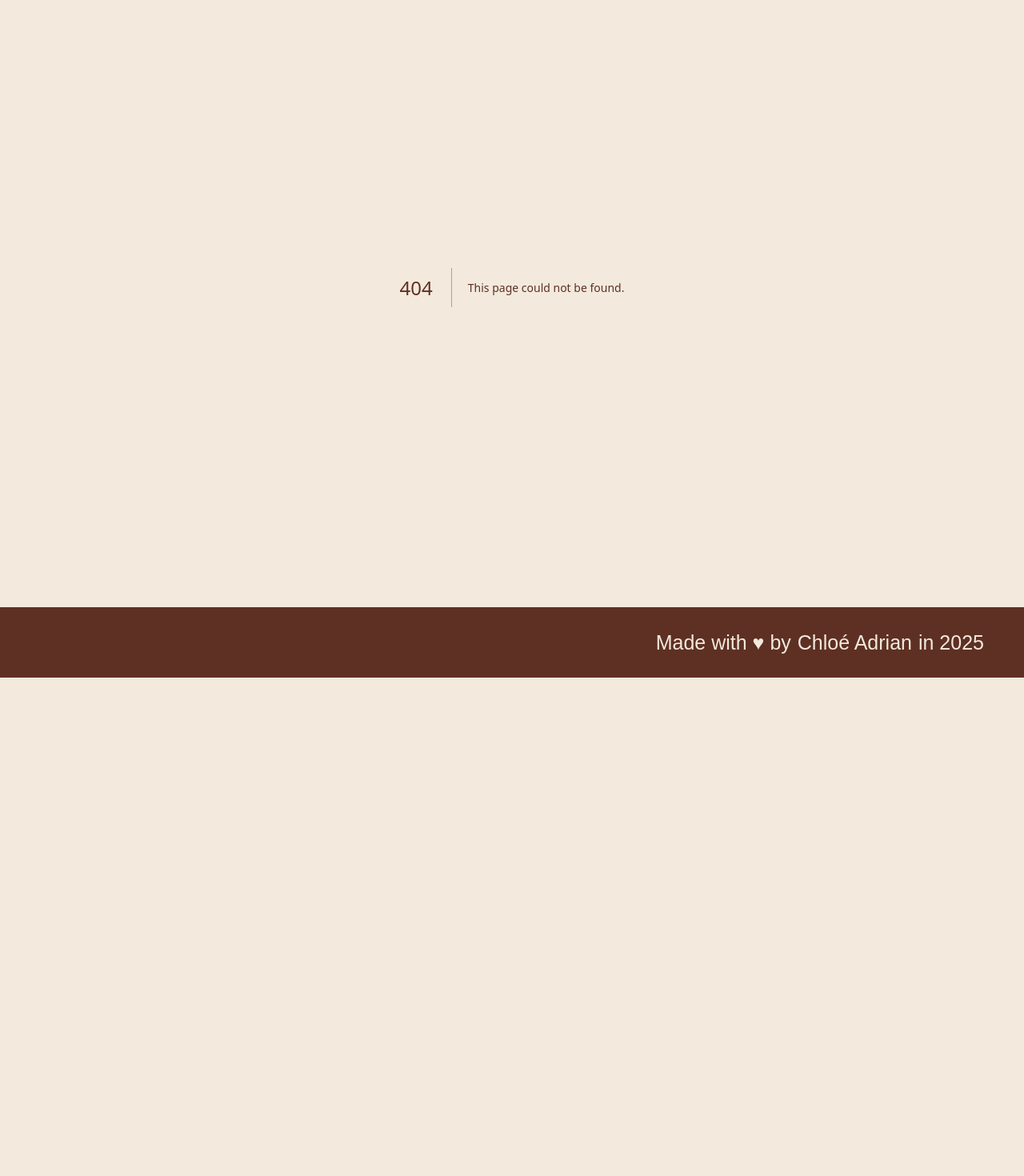
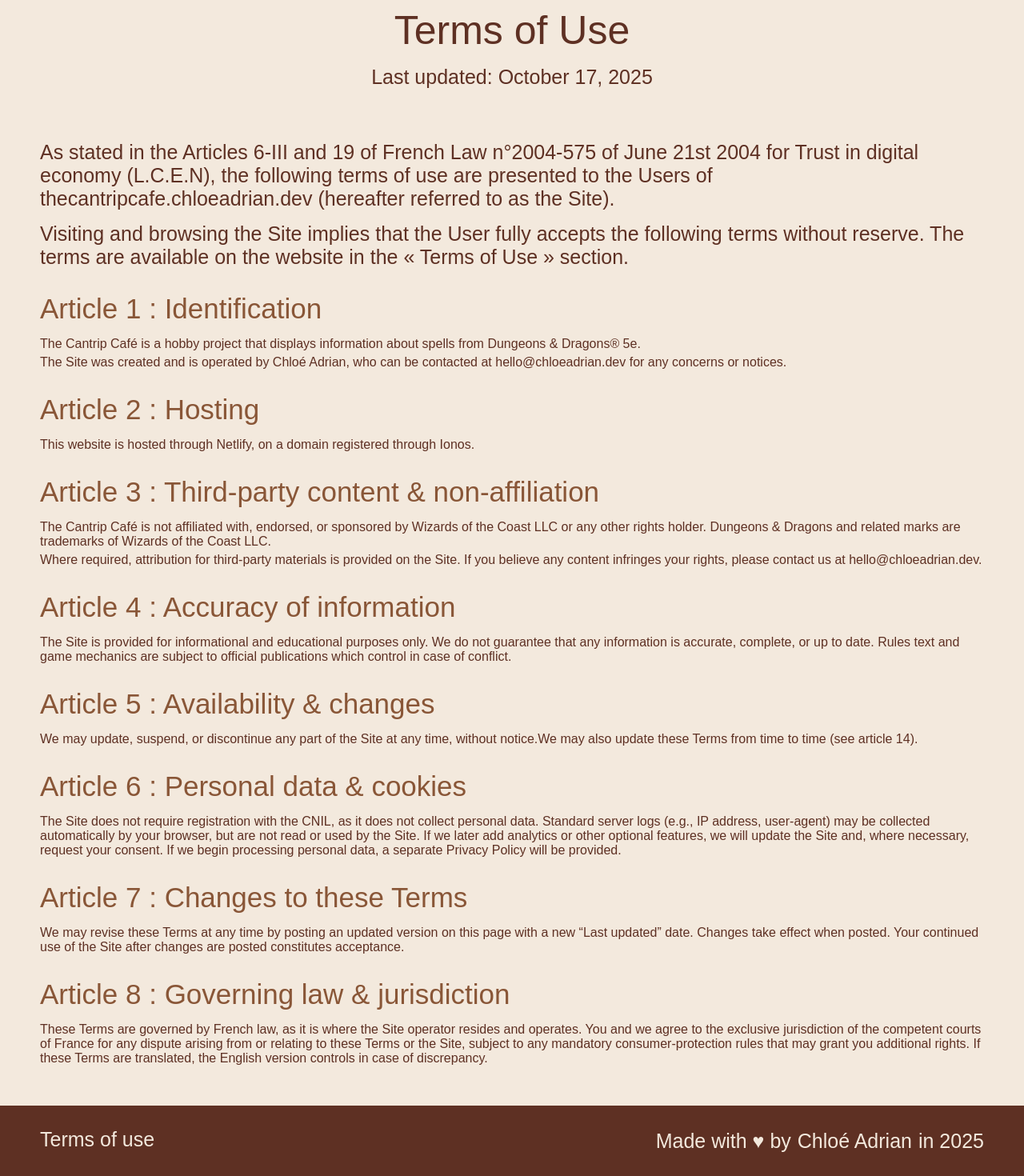
Before and after one commit to chloeadriancreates/the-cantrip-cafe, a Next.js app: page /terms in a window 1280 px wide. Before the commit this address had no page. Shown: the part 171-1641 px from the top of the page at 80% size. Before the commit the page ends 1018 px from the top, so only its background shows below. Built offline with nearby package versions, Linux system fonts and the light colour scheme; a web font is replaced by a local one.

Commit message:
Add terms of use

```diff
--- /dev/null
+++ b/app/terms/page.module.scss
@@ -0,0 +1,53 @@
+@use "../../styles/variables";
+@use "../../styles/mixins";
+@use "../../styles/functions";
+@use "../../styles/breakpoints";
+
+.main {
+    @include mixins.flex(column, flex-start, flex-start);
+    margin: functions.pixelsToRem(50);
+    gap: functions.pixelsToRem(30);
+
+    & section {
+        &[data-container="header"] {
+            @include mixins.flex(column, center, center);
+            gap: functions.pixelsToRem(15);
+
+            & h2 {
+                font-size: functions.pixelsToRem(variables.$h2);
+                text-align: center;
+            }
+
+            & p {
+                &:first-of-type {
+                    margin-bottom: functions.pixelsToRem(50);
+                    font-size: functions.pixelsToRem(calc(variables.$h2 / 2));
+                    text-align: center;
+
+                    @include breakpoints.mobile {
+                        font-size: functions.pixelsToRem(variables.$body);
+                    }
+                }
+
+                &:not(:first-of-type) {
+                    font-size: functions.pixelsToRem(variables.$body);
+                }
+            }
+        }
+
+        &[data-container="article"] {
+            @include mixins.flex(column, flex-start, flex-start);
+            gap: functions.pixelsToRem(5);
+
+            & h3 {
+                font-size: functions.pixelsToRem(variables.$h3);
+                color: variables.$coffee;
+                margin-bottom: functions.pixelsToRem(10);
+            }
+
+            & p {
+                font-size: variables.$body;
+            }
+        }
+    }
+}
--- /dev/null
+++ b/app/terms/page.tsx
@@ -0,0 +1,32 @@
+import "../globals.scss";
+import styles from "./page.module.scss";
+import type { Metadata } from "next";
+import { terms } from "@/lib/terms";
+
+export const metadata: Metadata = {
+    title: "Mentions légales",
+};
+
+const Terms = () => {
+    const { title, subtitle, description, articles } = terms;
+
+    return (
+        <main className={styles.main}>
+            <section data-container="header">
+                <h2>{title}</h2>
+                <p>{subtitle}</p>
+                {description.map((paragraph, index) => <p key={index}>{paragraph}</p>)}
+            </section>
+            {articles.map(({ title, content }, articleIndex) => (
+                <section data-container="article" key={articleIndex}>
+                    <h3>Article {articleIndex + 1} : {title}</h3>
+                    {content.map((paragraph, paragraphIndex) =>
+                        <p key={paragraphIndex}>{paragraph}</p>
+                    )}
+                </section>
+            ))}
+        </main>
+    )
+}
+
+export default Terms;
--- a/components/Footer/footer.module.scss
+++ b/components/Footer/footer.module.scss
@@ -1,16 +1,34 @@
 @use "../../styles/variables";
 @use "../../styles/mixins";
 @use "../../styles/functions";
+@use "../../styles/breakpoints";
 
 .footer {
+    @include mixins.flex(row, space-between, center);
     background: variables.$brownie;
     width: 100%;
     padding: functions.pixelsToRem(25) functions.pixelsToRem(50);
+    gap: functions.pixelsToRem(25);
+
+    @include breakpoints.tablet {
+        flex-direction: column;
+        align-items: flex-start;
+        padding: functions.pixelsToRem(50);
+    }
+
+    &>a {
+        @include mixins.link;
+    }
 
     &>div {
         @include mixins.flex(row, flex-end, flex-start);
         gap: 0.5rem;
         margin-top: functions.pixelsToRem(5);
+        flex-wrap: wrap;
+
+        @include breakpoints.tablet {
+            justify-content: flex-start;
+        }
 
         &>span {
             @include mixins.flex(column, center, center);
@@ -19,25 +37,7 @@
         }
 
         &>a {
-            @include mixins.flex(column, center, center);
-            font-size: functions.pixelsToRem(variables.$body);
-            color: variables.$cream;
-
-            &::after {
-                @include mixins.transition;
-                content: "";
-                width: 0%;
-                transform-origin: center;
-                height: functions.pixelsToRem(2);
-                background: variables.$cream;
-                border-radius: 500px;
-                margin-top: functions.pixelsToRem(2);
-            }
-
-            &:hover::after,
-            &:focus::after {
-                width: 100%;
-            }
+            @include mixins.link;
         }
     }
 }
--- a/components/Footer/footer.tsx
+++ b/components/Footer/footer.tsx
@@ -4,6 +4,7 @@ import Link from "next/link";
 const Footer = () => {
     return (
         <footer className={styles.footer}>
+            <Link href="/terms">Terms of use</Link>
             <div>
                 <span>Made with ♥︎ by</span>
                 <Link href="https://chloeadrian.dev">Chloé Adrian</Link>
--- /dev/null
+++ b/lib/terms.ts
@@ -0,0 +1,60 @@
+export const terms = {
+    title: "Terms of Use",
+    subtitle: "Last updated: October 17, 2025",
+    description: [
+        "As stated in the Articles 6-III and 19 of French Law n°2004-575 of June 21st 2004 for Trust in digital economy (L.C.E.N), the following terms of use are presented to the Users of thecantripcafe.chloeadrian.dev (hereafter referred to as the Site).",
+        "Visiting and browsing the Site implies that the User fully accepts the following terms without reserve. The terms are available on the website in the « Terms of Use » section."
+    ],
+    articles: [
+        {
+            title: "Identification",
+            content: [
+                "The Cantrip Café is a hobby project that displays information about spells from Dungeons & Dragons® 5e.",
+                "The Site was created and is operated by Chloé Adrian, who can be contacted at hello@chloeadrian.dev for any concerns or notices."
+            ]
+        },
+        {
+            title: "Hosting",
+            content: [
+                "This website is hosted through Netlify, on a domain registered through Ionos."
+            ]
+        },
+        {
+            title: "Third-party content & non-affiliation",
+            content: [
+                "The Cantrip Café is not affiliated with, endorsed, or sponsored by Wizards of the Coast LLC or any other rights holder. Dungeons & Dragons and related marks are trademarks of Wizards of the Coast LLC.",
+                "Where required, attribution for third-party materials is provided on the Site. If you believe any content infringes your rights, please contact us at hello@chloeadrian.dev."
+            ]
+        },
+        {
+            title: "Accuracy of information",
+            content: [
+                "The Site is provided for informational and educational purposes only. We do not guarantee that any information is accurate, complete, or up to date. Rules text and game mechanics are subject to official publications which control in case of conflict."
+            ]
+        },
+        {
+            title: "Availability & changes",
+            content: [
+                "We may update, suspend, or discontinue any part of the Site at any time, without notice.We may also update these Terms from time to time (see article 14)."
+            ]
+        },
+        {
+            title: "Personal data & cookies",
+            content: [
+                "The Site does not require registration with the CNIL, as it does not collect personal data. Standard server logs (e.g., IP address, user-agent) may be collected automatically by your browser, but are not read or used by the Site. If we later add analytics or other optional features, we will update the Site and, where necessary, request your consent. If we begin processing personal data, a separate Privacy Policy will be provided."
+            ]
+        },
+        {
+            title: "Changes to these Terms",
+            content: [
+                "We may revise these Terms at any time by posting an updated version on this page with a new “Last updated” date. Changes take effect when posted. Your continued use of the Site after changes are posted constitutes acceptance."
+            ]
+        },
+        {
+            title: "Governing law & jurisdiction",
+            content: [
+                "These Terms are governed by French law, as it is where the Site operator resides and operates. You and we agree to the exclusive jurisdiction of the competent courts of France for any dispute arising from or relating to these Terms or the Site, subject to any mandatory consumer-protection rules that may grant you additional rights. If these Terms are translated, the English version controls in case of discrepancy."
+            ]
+        }
+    ]
+}
--- a/styles/_mixins.scss
+++ b/styles/_mixins.scss
@@ -60,3 +60,25 @@
     background-color: $color;
     border: solid 2px variables.$cream;
 }
+
+@mixin link($color: variables.$cream) {
+    @include flex(column, center, center);
+    font-size: functions.pixelsToRem(variables.$body);
+    color: $color;
+
+    &::after {
+        @include transition;
+        content: "";
+        width: 0%;
+        transform-origin: center;
+        height: functions.pixelsToRem(2);
+        background: $color;
+        border-radius: 500px;
+        margin-top: functions.pixelsToRem(2);
+    }
+
+    &:hover::after,
+    &:focus::after {
+        width: 100%;
+    }
+}
```
